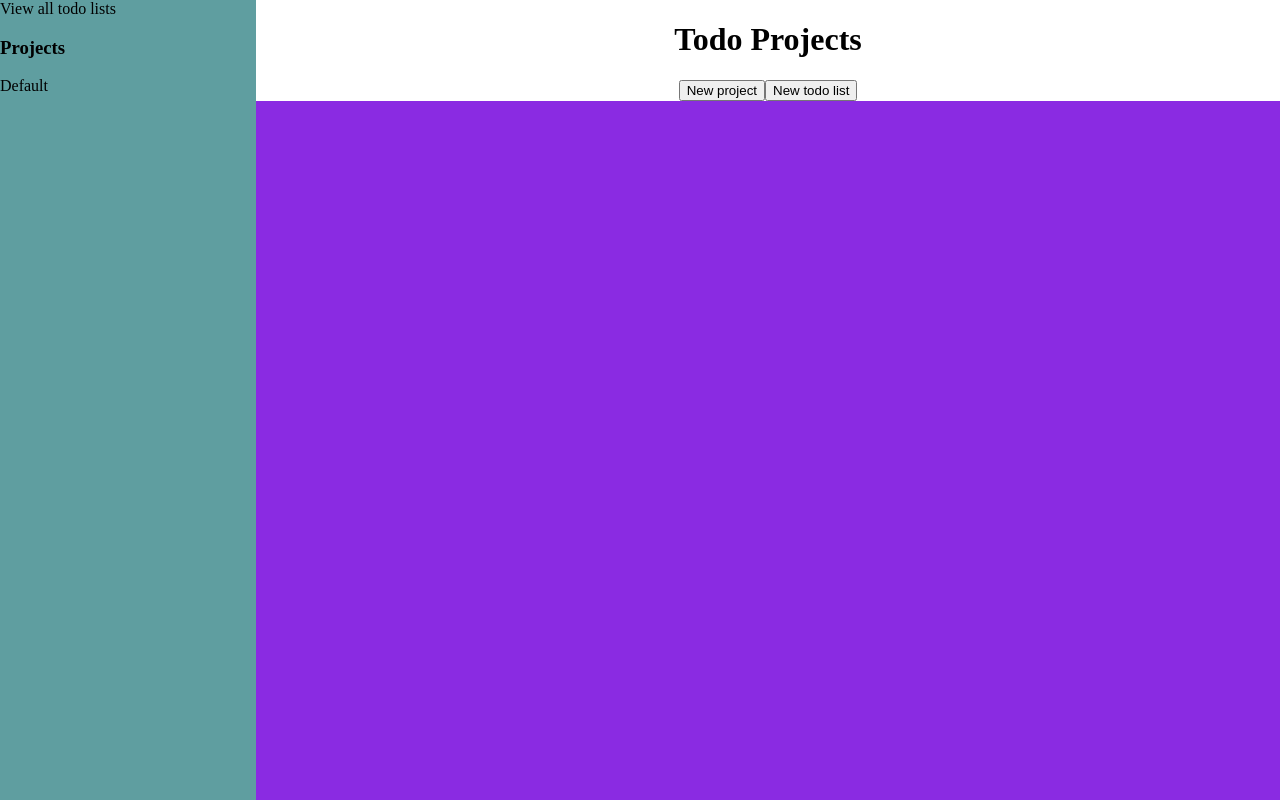
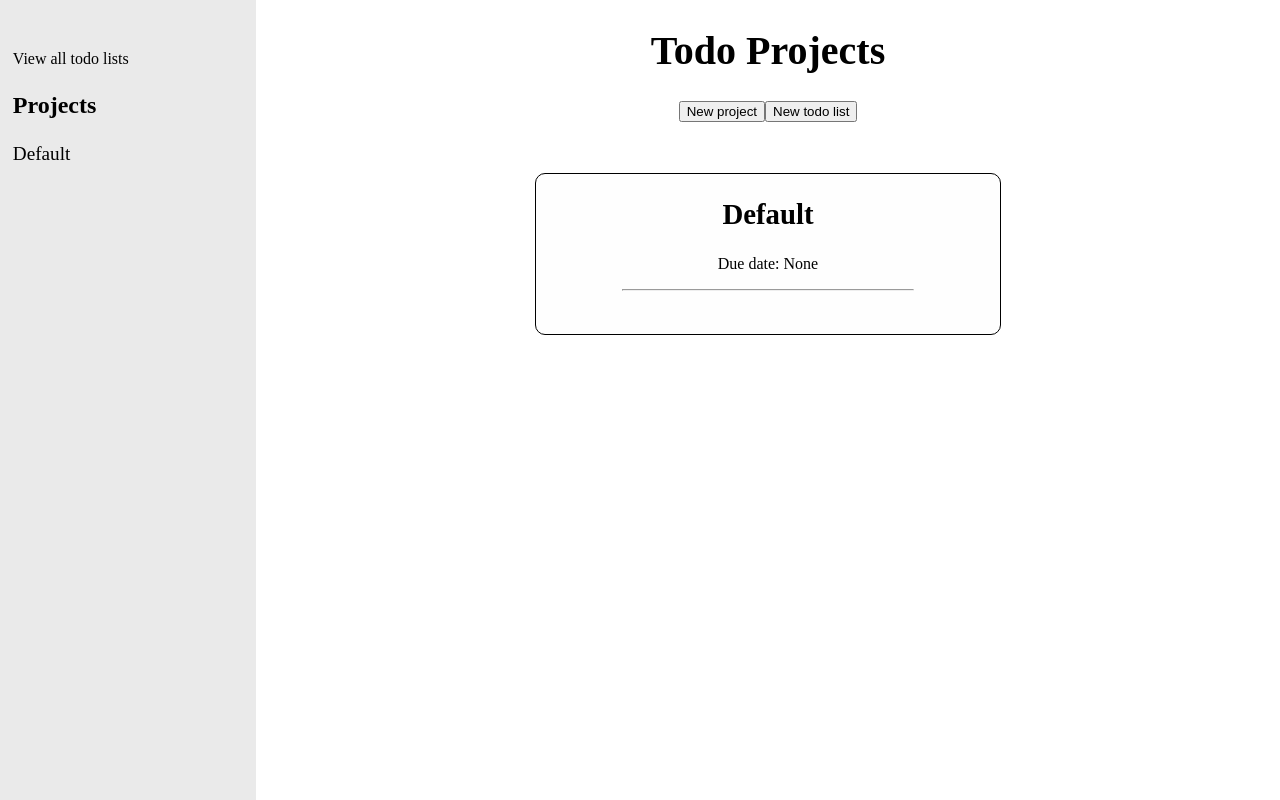
Before and after one commit to joeymuchow/odin-todo-lists, a website built with webpack: page src/template.html in a window 1280 px wide. Both pictures are taken after a click on the link "Default". Built offline with nearby package versions, Linux system fonts and the light colour scheme.

Commit message:
Create render project function to show one project
The render project function will now show the project you click on in
the sidebar and has some basic styling to show the elements in the
project. You can click on a todo list inside, but it will just console
log the project and specific todo list.

```diff
--- a/src/bindEvents.js
+++ b/src/bindEvents.js
@@ -81,6 +81,7 @@ const resetNewTodoListModal = () => {
 
 const createNewProject = (e) => {
     e.preventDefault();
+    // TODO create check for if a project name already exists
     const nameIsValid = cacheDom.projectName.checkValidity();
     const dateIsValid = cacheDom.projectDueDate.checkValidity();
     if (nameIsValid && dateIsValid) {
@@ -100,6 +101,7 @@ const createNewProject = (e) => {
 
 const createNewTodoList = (e) => {
     e.preventDefault();
+    // TODO create check for if a todo list name already exists in the project
     const nameIsValid = document.querySelector("#todo-list-name").checkValidity();
     if (nameIsValid) {
         const form = e.target.form;
@@ -116,6 +118,8 @@ const createNewTodoList = (e) => {
         cacheDom.todoListNameError.textContent = "This field is required"
     }
 }
+
+// TODO createNewTodoItem
 
 const clearProjectNameError = () => {
     cacheDom.projectNameError.textContent = "";
--- a/src/render.js
+++ b/src/render.js
@@ -61,15 +61,40 @@ const renderBody = () => {
 }
 
 const renderProject = (project) => {
-    // render the specific project passed in
-    console.log("showing a single project");
+    // render a specific project
     showSingleProject();
 
-    // list each todo list that is a part of it
+    const container = document.querySelector(".single-project-container");
+    container.replaceChildren();
+    const card = document.createElement("div");
+    card.classList.add("card");
+    const projectName = document.createElement("h2");
+    projectName.classList.add("project-name");
+    projectName.textContent = project.name;
+    const projectDueDate = document.createElement("p");
+    projectDueDate.textContent = "Due date: " + project.dueDate;
+    const line = document.createElement("hr");
+    const todoLists = document.createElement("ul");
+
+    for (const todoList of project.todoLists) {
+        const li = document.createElement("li");
+        const link = document.createElement("a");
+        link.textContent = todoList.name;
+        li.append(link);
+        todoLists.append(li);
+        link.addEventListener("click", () => {
+            renderTodoList(project, todoList);
+        });
+    }
+
+    card.append(projectName, projectDueDate, line, todoLists);
+    container.append(card);
 }
 
-const renderTodoList = () => {
+const renderTodoList = (project, todoList) => {
     // render a specific todo list from a specific project
+    console.log(project);
+    console.log(todoList);
 
     // list each todo item from the todo list
 }
@@ -93,7 +118,9 @@ const renderAllProjectsSidebar = () => {
         const projectElement = document.createElement("a");
         projectElement.classList.add("project");
         projectElement.textContent = project.name;
-        projectElement.addEventListener("click", renderProject);
+        projectElement.addEventListener("click", () => {
+            renderProject(project);
+        });
         projectsContainer.append(projectElement);
     }
 }
--- a/src/styles.css
+++ b/src/styles.css
@@ -1,3 +1,7 @@
+* {
+    box-sizing: border-box;
+}
+
 body {
     padding: 0;
     margin: 0;
@@ -6,22 +10,46 @@ body {
     grid-template-columns: 1fr 4fr;
 }
 
+a {
+    cursor: pointer;
+}
+
+ul {
+    padding: 0;
+    margin: 0;
+}
+
+li {
+    list-style: none;
+}
+
 .content {
     display: grid;
     grid-template-rows: auto auto 1fr;
 }
 
 .sidebar {
-    background-color: cadetblue;
+    background-color: #eaeaea;
+    padding: 50px 0 0 5%;
 }
 
-.projects-container {
-    display: grid;
-    grid-template-columns: 1fr;
+.projects-container .project {
+    display: block;
+    margin-bottom: 15px;
+    font-size: 1.2rem;
 }
 
 h1 {
     text-align: center;
+    font-size: 2.5rem;
+}
+
+h2 {
+    font-size: 1.8rem;
+}
+
+h3 {
+    font-size: 1.5rem;
 }
 
 .buttons-container {
@@ -94,7 +122,25 @@ p.error {
 }
 
 .single-project-container {
-    background-color: blueviolet;
+    background-color: #ffffff;
+    text-align: center;
+    padding: 5% 15%;
+    display: flex;
+    justify-content: center;
+}
+
+.single-project-container .card {
+    background-color: #fefefe;
+    border: 1px solid #000000;
+    border-radius: 10px;
+    width: clamp(200px, 65%, 600px);
+    padding: 0 12% 5%;
+    max-height: fit-content;
+}
+
+.single-project-container li {
+    text-align: left;
+    padding: 5px 15px;
 }
 
 .single-todo-list-container {
```
